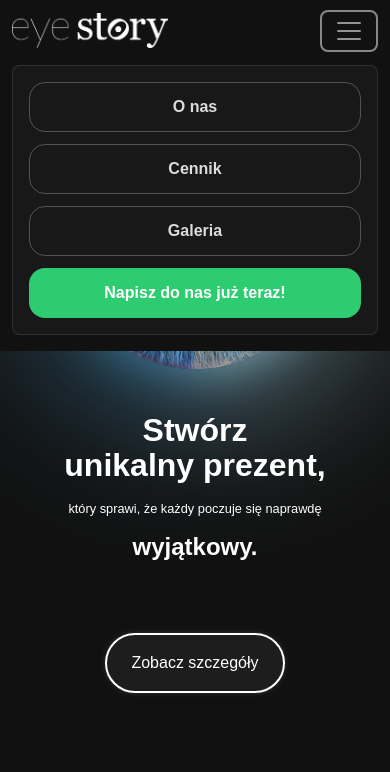
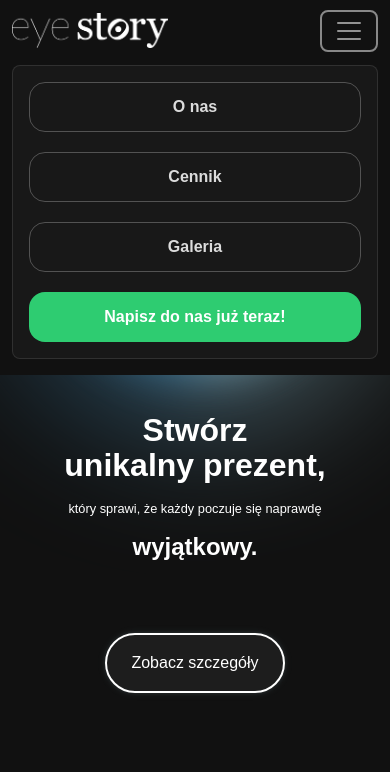
Before and after one commit to Poolsarr/ziutek, a PHP site: page / in a window 390 px wide, after a click that opens the changed part. Shown: the top 772 px of the page. Run offline with PHP 8.4, Linux system fonts and the light colour scheme.

Commit message:
navbar, zwiekszony spacing pomiedzy elementami

```diff
--- a/style.css
+++ b/style.css
@@ -1052,6 +1052,10 @@ button[type=submit]:hover {
   display: none;
 }
 
+.navbar .navbar-nav {
+  gap: 2rem; /* Ustawienie odstępu między elementami w navbarze */
+}
+
 /* Style linków w navbarze - z płynnym przejściem koloru */
 .navbar .nav-link {
   color: rgba(255, 255, 255, 0.85);
@@ -1138,6 +1142,9 @@ button[type=submit]:hover {
     padding-left: 0;
   }
   /* === KONIEC FRAGMENTU DO DODANIA === */
+  .navbar .navbar-nav {
+    gap: 0.5rem; /* Ustawienie odstępu między elementami w navbarze */
+  }
   /* NOWE STYLE - Rozciągnięte przyciski w mobilnym menu */
   .navbar-collapse .nav-item {
     width: 100%;
```
Also changed, not shown: scss/sections/_navbar.scss (+8 -0 lines), 1 other file.
